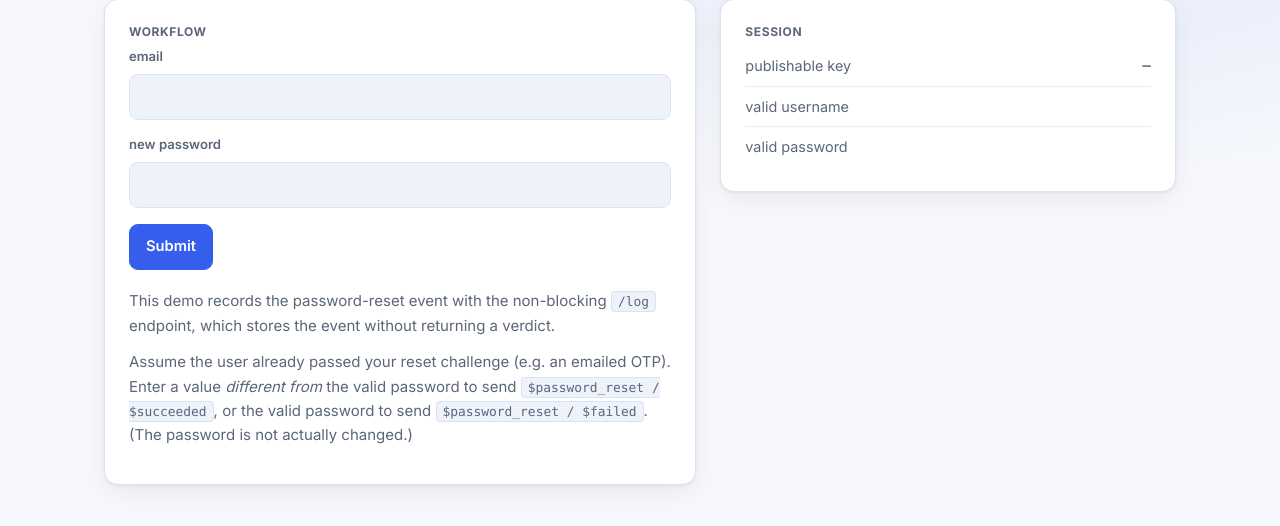
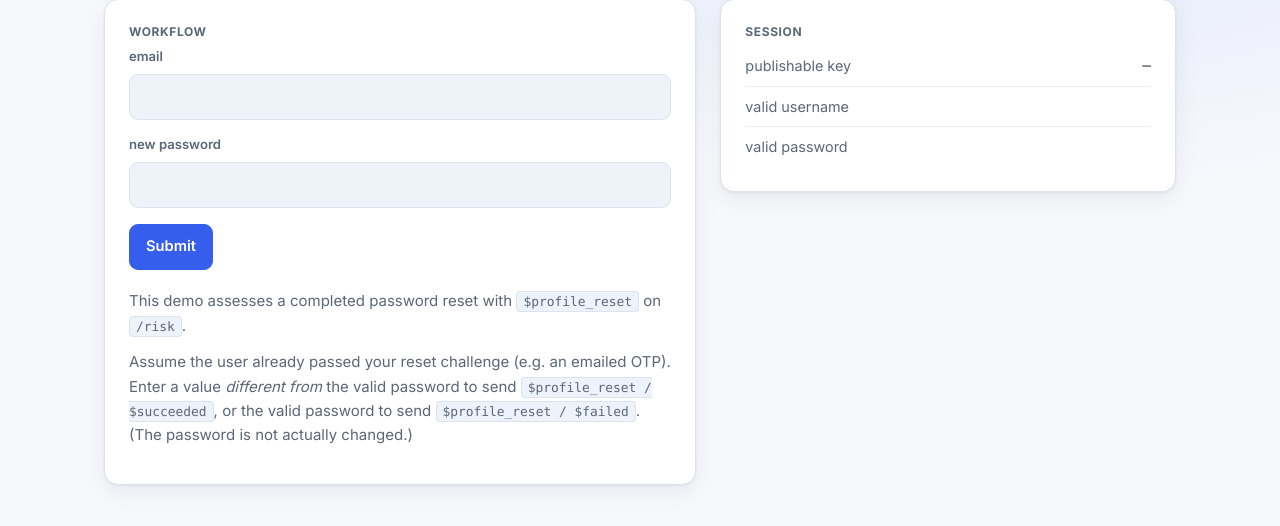
Before and after one commit to castle/castle-python-example, a Flask app: template templates/password_reset.html in a window 1280 px wide. Shown: the part 89-615 px from the top of the page. Run offline with Flask 3, Linux system fonts and the light colour scheme; the template is opened without the code that fills it, so the values that code supplies are empty; some libraries are stand-ins or nearby versions.

Commit message:
Send completed password resets as $profile_reset on Risk

```diff
--- a/app.py
+++ b/app.py
@@ -269,7 +269,7 @@ def evaluate_profile_update():
     }, 200, {'ContentType': 'application/json'}
 
 #################################
-# Log (password reset)
+# Risk (password reset)
 #################################
 
 @app.route('/evaluate_new_password', methods=['POST'])
@@ -286,7 +286,7 @@ def evaluate_new_password():
     else:
         castle_status = "$succeeded"
 
-    castle_type = "$password_reset"
+    castle_type = "$profile_reset"
 
     payload_to_castle = {
         'type': castle_type,
@@ -298,20 +298,19 @@ def evaluate_new_password():
         },
         'request_token': request_token
     }
+    if castle_status == "$succeeded":
+        payload_to_castle['changeset'] = {'password': {'changed': True}}
 
-    # $password_reset is a good fit for the non-blocking log endpoint: we want
-    # to record the event without waiting on a verdict.
     castle = Client.from_request(request)
-    castle.log(payload_to_castle)
+    verdict = castle.risk(payload_to_castle)
 
-    r = {
-        "api_endpoint": "log",
+    return {
+        "api_endpoint": "risk",
         "payload_to_castle": payload_to_castle,
+        "result": verdict,
         'type': castle_type,
         'status': castle_status,
-    }
-
-    return r, 200, {'ContentType':'application/json'}
+    }, 200, {'ContentType':'application/json'}
 
 #################################
 # Log (logout)
--- a/demo_config.py
+++ b/demo_config.py
@@ -19,7 +19,7 @@ demos = {
     },
     "password_reset": {
         "friendly_name": "password reset",
-        "blurb": "Record a password-reset event with the non-blocking log endpoint."
+        "blurb": "Assess a completed password reset ($profile_reset) with Risk."
     },
     "lists": {
         "friendly_name": "lists",
--- a/templates/password_reset.html
+++ b/templates/password_reset.html
@@ -18,8 +18,8 @@
 
 {% block desc %}
 
-<p>This demo records the password-reset event with the non-blocking <code>/log</code> endpoint, which stores the event without returning a verdict.</p>
-<p>Assume the user already passed your reset challenge (e.g. an emailed OTP). Enter a value <em>different from</em> the valid password to send <code>$password_reset / $succeeded</code>, or the valid password to send <code>$password_reset / $failed</code>. (The password is not actually changed.)</p>
+<p>This demo assesses a completed password reset with <code>$profile_reset</code> on <code>/risk</code>.</p>
+<p>Assume the user already passed your reset challenge (e.g. an emailed OTP). Enter a value <em>different from</em> the valid password to send <code>$profile_reset / $succeeded</code>, or the valid password to send <code>$profile_reset / $failed</code>. (The password is not actually changed.)</p>
 
 {% endblock %}
 
@@ -33,8 +33,8 @@
 			}).then(function (data) {
 				renderCastleResponse(data);
 				document.getElementById("desc").innerHTML =
-					"<p>Logged <code>" + data.type + " / " + data.status +
-					"</code> via the <code>/log</code> endpoint.</p>";
+					"<p>Assessed <code>" + data.type + " / " + data.status +
+					"</code> via the <code>/risk</code> endpoint.</p>";
 			});
 		});
 	}
```
Also changed, not shown: tests/test_sdk_integration.py (+16 -9 lines), readme.md.
